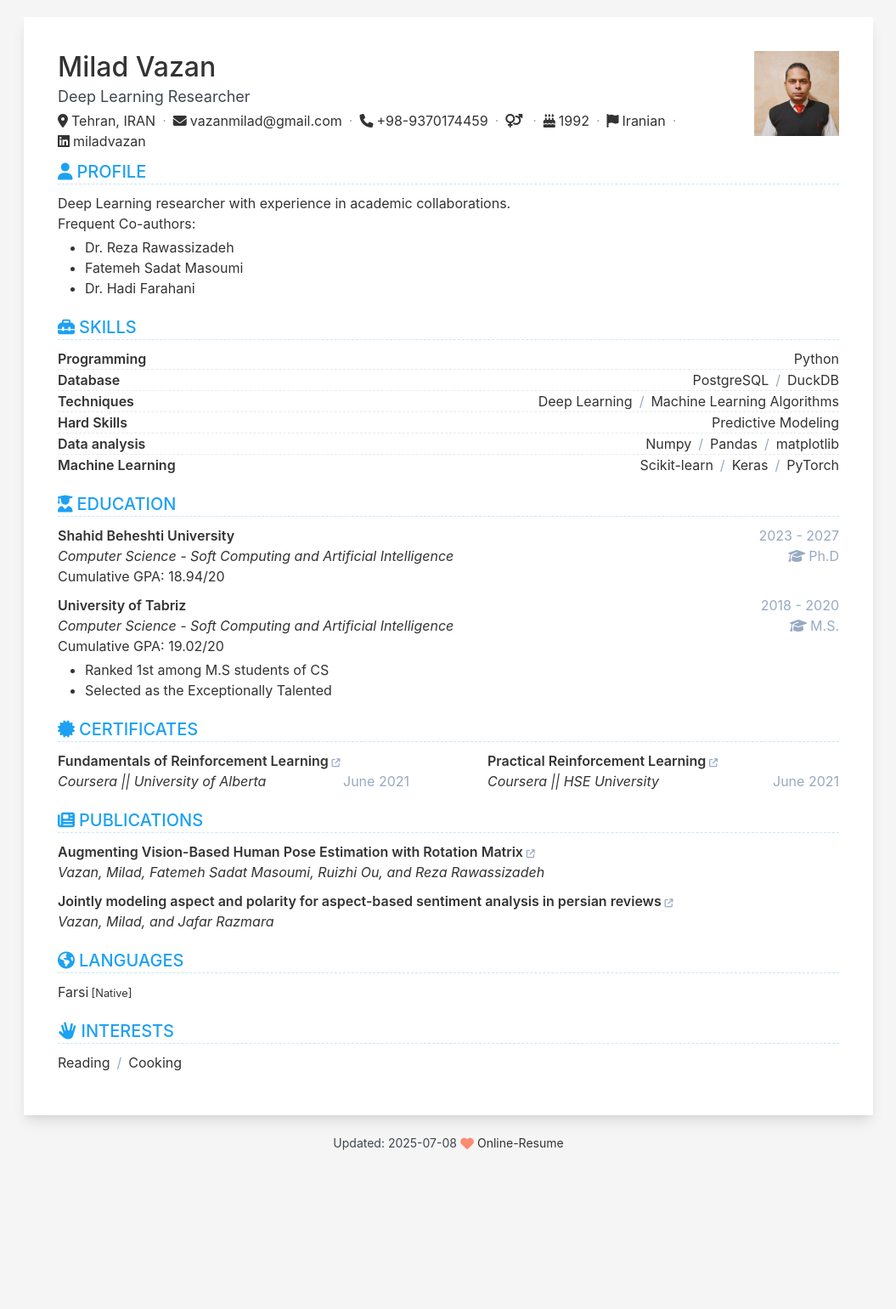
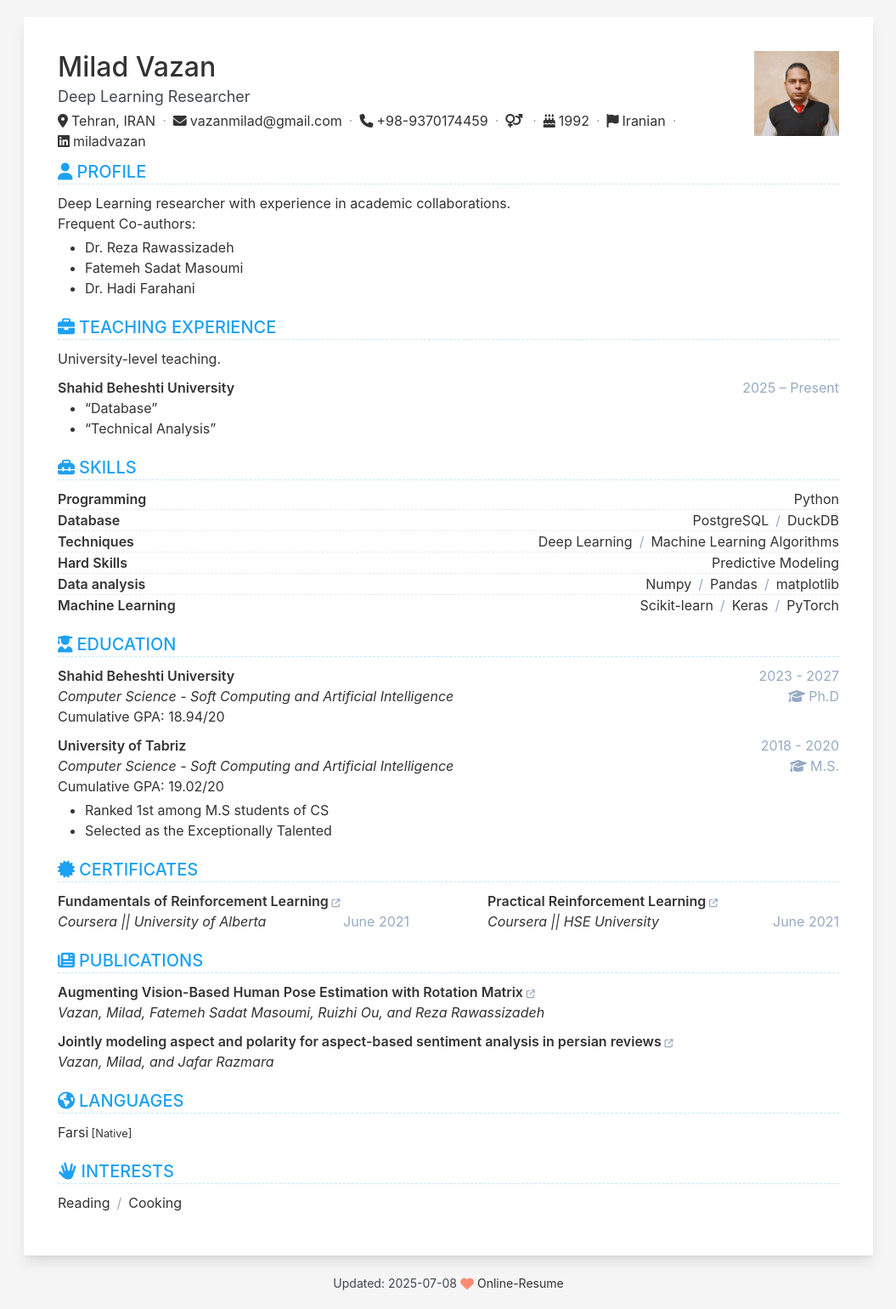
Before and after one commit to milad-ai/milad-ai.github.io, a Jekyll site: the page built from index.html, in a window 1280 px wide. Shown: the whole page at 85% size, without its empty margins (112-1167 px from the left). Built offline with Jekyll 4.4.1, drawn with Linux system fonts in a browser that asks for light colours; before the commit the page ends 1375 px from its top, so only the background shows below that.

Commit message:
Update data.yml

```diff
--- a/_data/data.yml
+++ b/_data/data.yml
@@ -52,7 +52,19 @@ profile:
     - Dr. Hadi Farahani
 
 
-
+experience:
+  show: true
+  order: 2
+  title: Teaching Experience
+  description: |
+    University-level teaching.
+  items:
+    - company: Shahid Beheshti University
+      date: 2025 – Present
+      position: Lecturer
+      description: |
+        - "Database"
+        - "Technical Analysis"
 
 
 skill:
```
